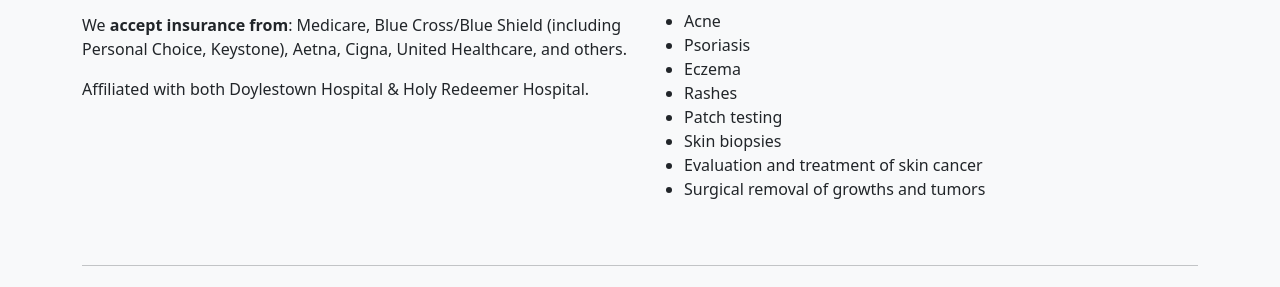
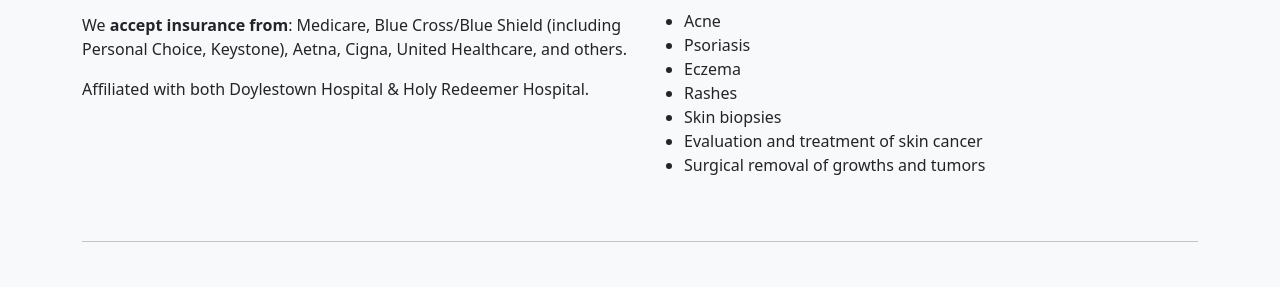
Before and after one commit to fulldecent/tomeoderm.net, a plain HTML site: page index.html in a window 1280 px wide. Shown: the part 473-760 px from the top of the page. Drawn offline with nearby package versions, Linux system fonts and the light colour scheme.

Commit message:
no patch testing

```diff
--- a/index.html
+++ b/index.html
@@ -52,7 +52,6 @@
             <li>Psoriasis</li>
             <li>Eczema</li>
             <li>Rashes</li>
-            <li>Patch testing</li>
             <li>Skin biopsies</li>
             <li>Evaluation and treatment of skin cancer</li>
             <li>Surgical removal of growths and tumors</li>
```
